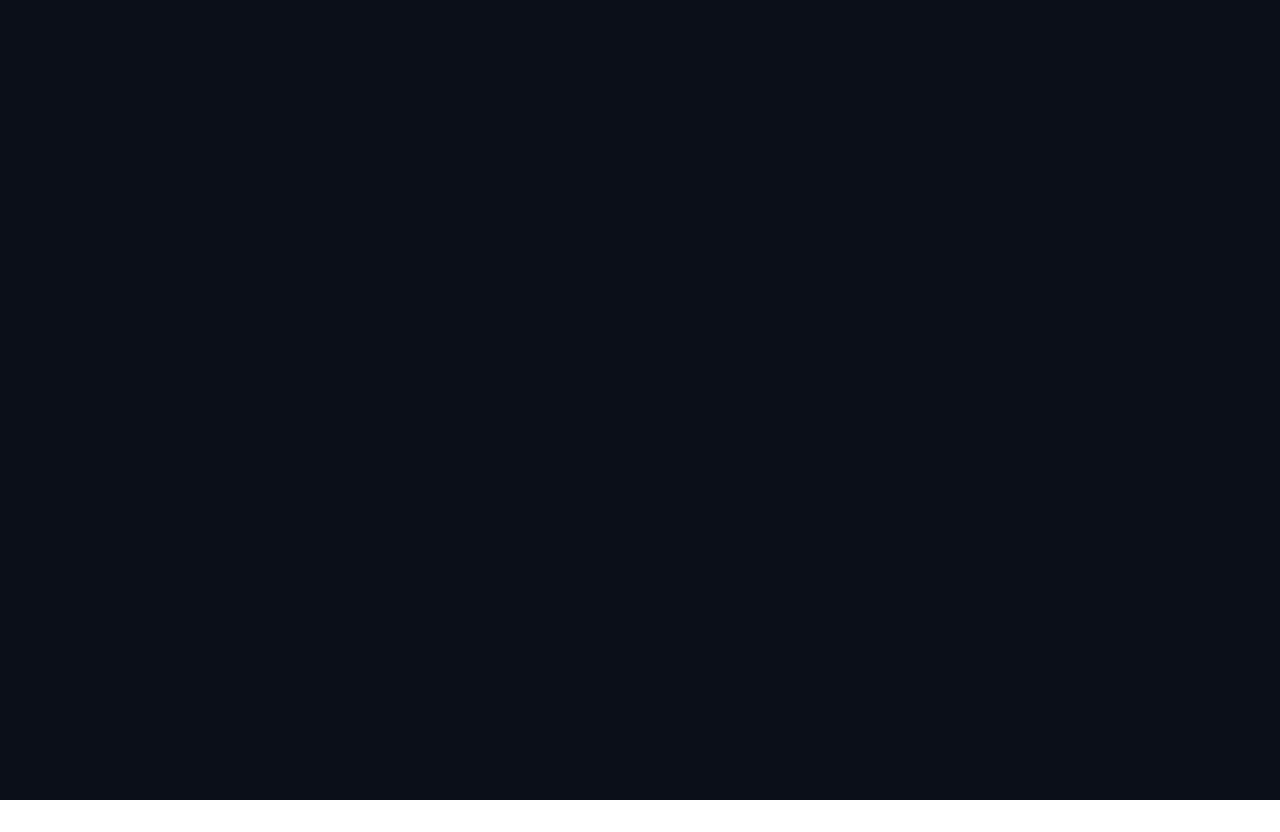
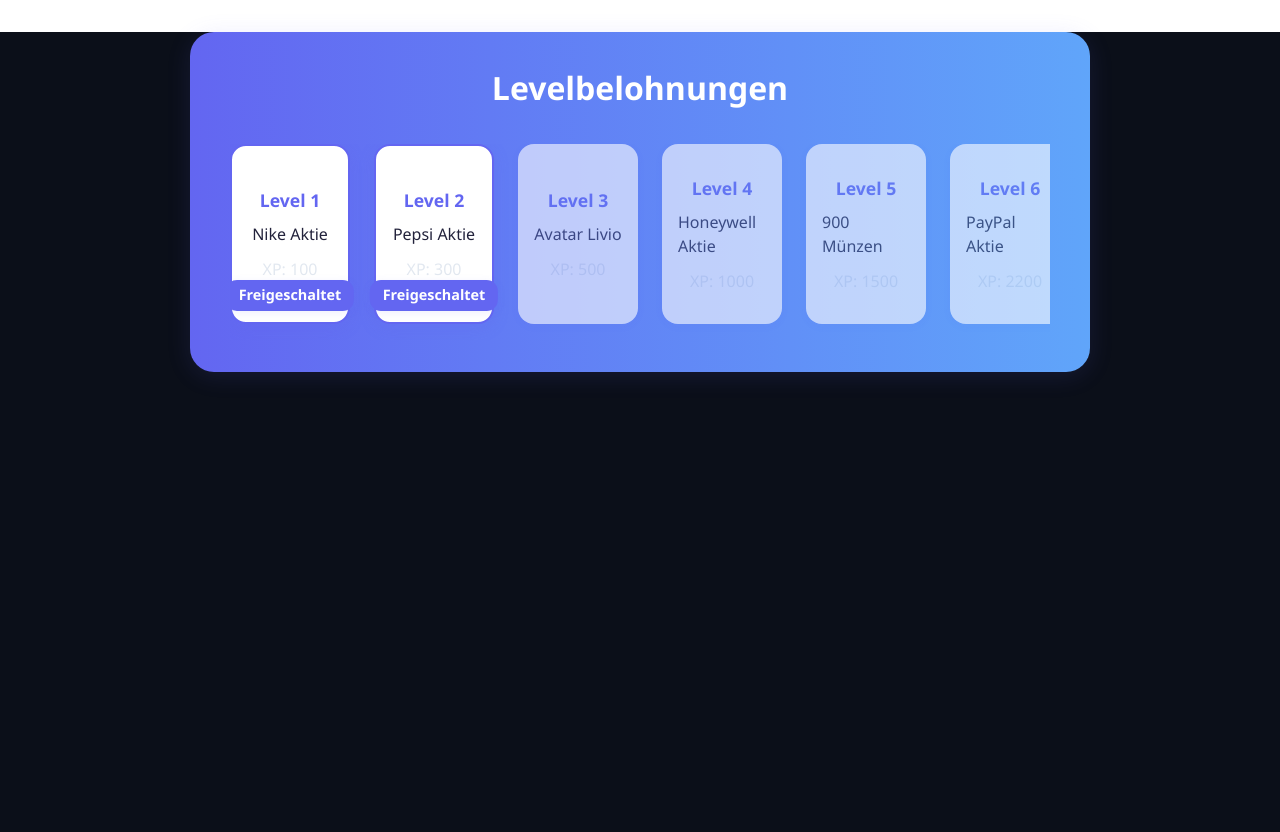
Before and after one commit to zelenajabukaa/stocktrainerFrontend, a React (Vite) app: page /levelbelohnungen in a window 1280 px wide. Before the commit this address had no page. Before the commit the page ends 800 px from the top, so only its background shows below. Built offline with nearby package versions, Linux system fonts and the light colour scheme; sample sign-in values are in the browser's storage.

Commit message:
Grund Levels

```diff
--- a/src/App.tsx
+++ b/src/App.tsx
@@ -7,6 +7,7 @@ import PrivateRoute from "./components/PrivateRoute"; // ← NEU
 import Weekly from "./Weekly.tsx";
 import Quests from "./components/Quests.tsx";
 import AvatarSettings from "./components/AvatarSettings.tsx";
+import Levelbelohnungen from "./components/Levelbelohnungen.tsx";
 
 const App: React.FC = () => {
   return (
@@ -19,6 +20,8 @@ const App: React.FC = () => {
       <Route path="/home" element={<PrivateRoute><Home /></PrivateRoute>} />
       <Route path="/game" element={<PrivateRoute><Game /></PrivateRoute>} />
       <Route path="/quests" element={<PrivateRoute><Quests /></PrivateRoute>} />
+      <Route path="/levelbelohnungen" element={<PrivateRoute><Levelbelohnungen /></PrivateRoute>} />
+
     </Routes>
   );
 };
--- a/src/Home.tsx
+++ b/src/Home.tsx
@@ -143,6 +143,7 @@ const Home: React.FC = () => {
   const handleButtonClick = (label: string) => {
     if (label === 'Neues Spiel') navigate('/game/monthly');
     else if (label === 'Quests') navigate('/quests');
+    else if (label === 'Levelbelohnungen') navigate('/levelbelohnungen');
   };
 
   return (
--- /dev/null
+++ b/src/components/Levelbelohnungen.tsx
@@ -0,0 +1,49 @@
+import React from 'react';
+import styles from '../css/Levelbelohnungen.module.css';
+
+const rewards = [
+  { level: 1, reward: 'Nike Aktie', xp: 100, unlocked: true },
+  { level: 2, reward: 'Pepsi Aktie', xp: 300, unlocked: true },
+  { level: 3, reward: 'Avatar Livio', xp: 500, unlocked: false },
+  { level: 4, reward: 'Honeywell Aktie', xp: 1000, unlocked: false },
+  { level: 5, reward: '900 Münzen', xp: 1500, unlocked: false },
+  { level: 6, reward: 'PayPal Aktie', xp: 2200, unlocked: false },
+  { level: 7, reward: 'Apple Aktie', xp: 2800, unlocked: false },
+  { level: 8, reward: 'Avatar Araber', xp: 3500, unlocked: false },
+  { level: 9, reward: 'Mc Donalds Aktie', xp: 4500, unlocked: false },
+  { level: 10, reward: 'UnitedHealthGroup Aktie', xp: 5800, unlocked: false },
+  { level: 11, reward: 'Visa Aktie', xp: 7000, unlocked: false },
+  { level: 12, reward: '6000 Münzen', xp: 8500, unlocked: false },
+  { level: 13, reward: 'Boeing Aktie', xp: 10000, unlocked: false },
+  { level: 14, reward: 'Amazon Aktie', xp: 12000, unlocked: false },
+  { level: 15, reward: 'Tesla Aktie', xp: 14500, unlocked: false },
+  { level: 16, reward: 'Meta Aktie', xp: 17500, unlocked: false },
+  { level: 17, reward: 'Mastercard Aktie', xp: 20000, unlocked: false },
+  { level: 18, reward: 'Microsoft Aktie', xp: 23000, unlocked: false },
+  { level: 19, reward: 'Netflix Aktie', xp: 27000, unlocked: false },
+  { level: 20, reward: 'Avatar Goat', xp: 32450, unlocked: false },
+
+];
+
+const Levelbelohnungen: React.FC = () => {
+  return (
+    <div className={styles.battlepassContainer}>
+      <h2 className={styles.battlepassTitle}>Levelbelohnungen</h2>
+      <div className={styles.levelsRow}>
+        {rewards.map((item) => (
+          <div
+            key={item.level}
+            className={item.unlocked ? styles.levelBoxUnlocked : styles.levelBox}
+          >
+            <div className={styles.levelNumber}>Level {item.level}</div>
+            <div className={styles.reward}>{item.reward}</div>
+            <div className={styles.xp}>XP: {item.xp}</div>
+            {item.unlocked && <div className={styles.unlockedBadge}>Freigeschaltet</div>}
+          </div>
+        ))}
+      </div>
+    </div>
+  );
+};
+
+export default Levelbelohnungen;
--- /dev/null
+++ b/src/css/Levelbelohnungen.module.css
@@ -0,0 +1,81 @@
+.battlepassContainer {
+  background: linear-gradient(90deg, #6366f1 0%, #60a5fa 100%);
+  padding: 2rem 2.5rem;
+  border-radius: 1.5rem;
+  box-shadow: 0 4px 24px 0 rgba(99,102,241,0.13);
+  margin: 2rem auto;
+  max-width: 900px;
+}
+
+.battlepassTitle {
+  color: #fff;
+  font-size: 2rem;
+  font-weight: 800;
+  text-align: center;
+  margin-bottom: 2rem;
+}
+
+.levelsRow {
+  display: flex;
+  gap: 1.5rem;
+  overflow-x: auto;
+  padding-bottom: 1rem;
+}
+
+.levelBox {
+  background: #fff;
+  border-radius: 1rem;
+  box-shadow: 0 2px 8px 0 rgba(99,102,241,0.10);
+  min-width: 120px;
+  padding: 1.2rem 1rem;
+  display: flex;
+  flex-direction: column;
+  align-items: center;
+  justify-content: center;
+  position: relative;
+  opacity: 0.6;
+  transition: box-shadow 0.2s, opacity 0.2s;
+}
+
+.levelBoxUnlocked {
+  background: #fff;
+  border-radius: 1rem;
+  box-shadow: 0 4px 16px 0 rgba(99,102,241,0.18);
+  min-width: 120px;
+  padding: 1.2rem 1rem;
+  display: flex;
+  flex-direction: column;
+  align-items: center;
+  justify-content: center;
+  position: relative;
+  border: 2px solid #6366f1;
+  opacity: 1;
+  transition: box-shadow 0.2s, opacity 0.2s;
+}
+
+.levelNumber {
+  font-size: 1.1rem;
+  font-weight: 700;
+  color: #6366f1;
+  margin-bottom: 0.5rem;
+}
+
+.reward {
+  font-size: 1rem;
+  color: #22223b;
+  margin-bottom: 0.7rem;
+}
+
+.unlockedBadge {
+  background: #6366f1;
+  color: #fff;
+  font-size: 0.9rem;
+  font-weight: 700;
+  padding: 0.3rem 0.8rem;
+  border-radius: 0.7rem;
+  position: absolute;
+  bottom: 0.7rem;
+  left: 50%;
+  transform: translateX(-50%);
+  box-shadow: 0 2px 8px 0 rgba(99,102,241,0.10);
+}
```
